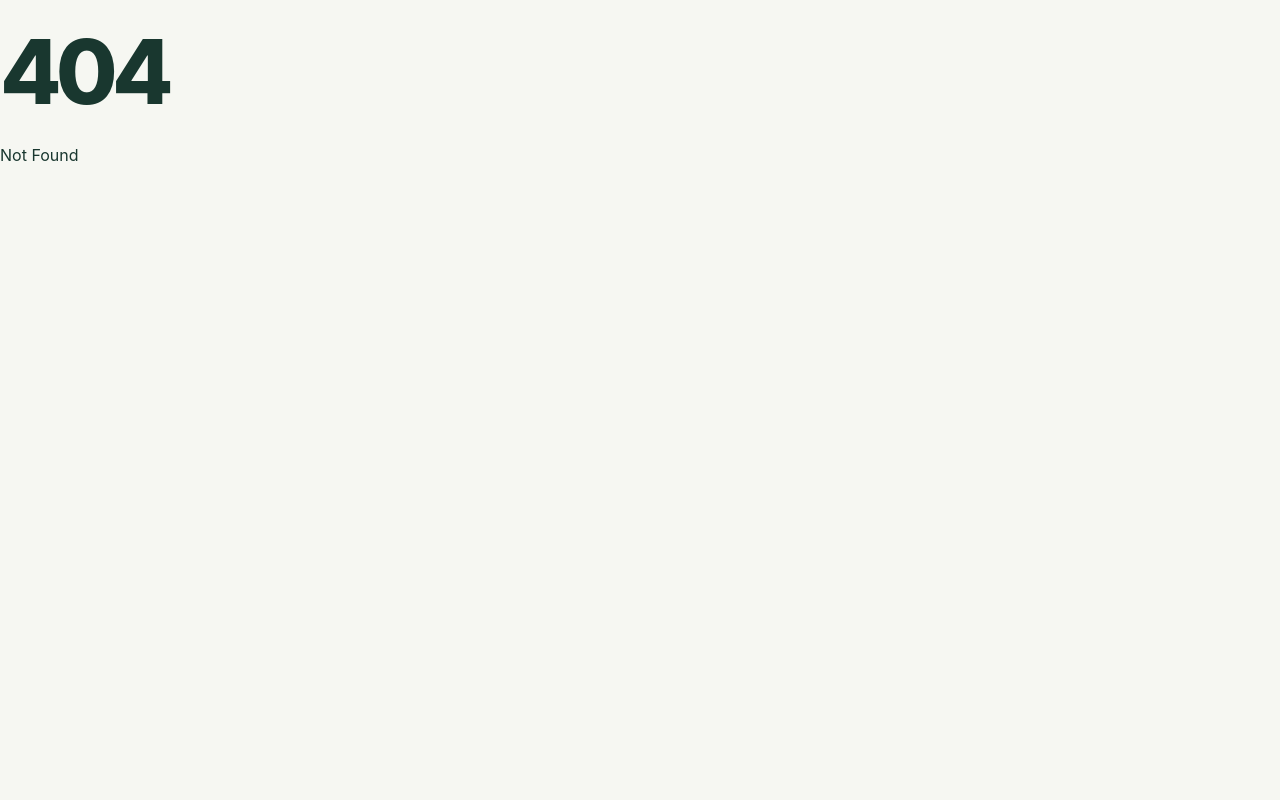
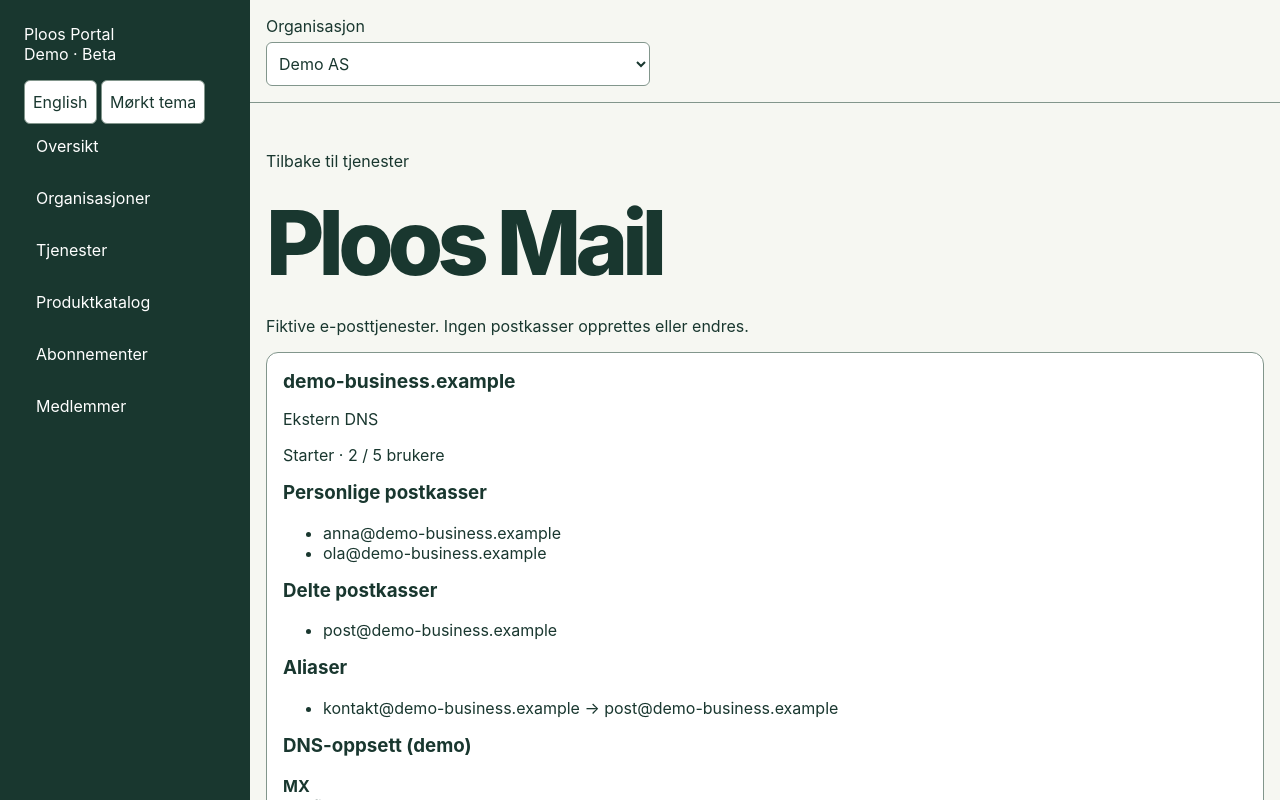
Before and after one commit to Ploos-AS/Ploos-Portal, a SvelteKit app: page /preview/products/mail in a window 1280 px wide. Before the commit this address had no page. Shown: the top 800 px of the page. Built offline with nearby package versions, Linux system fonts and the light colour scheme.

Commit message:
feat: add independent mail service preview

```diff
--- /dev/null
+++ b/src/routes/preview/products/mail/+page.svelte
@@ -0,0 +1,41 @@
+<script lang="ts">
+  import { getContext } from 'svelte';
+  const getLanguage = getContext<() => 'nb' | 'en'>('preview-language');
+  const organization = getContext<{ selected: () => string }>('preview-organization');
+  let language = $derived(getLanguage());
+  const accounts = [
+    { organization: 'business', domain: 'demo-business.example', arrangement: { nb: 'Ekstern DNS', en: 'External DNS' }, users: ['anna', 'ola'], shared: ['post'], aliases: [{ name: 'kontakt', target: 'post' }], mx: true, spf: true, dkim: true, dmarc: false },
+    { organization: 'association', domain: 'sirdal.seniornett.example', arrangement: { nb: 'Delegert subdomene', en: 'Delegated subdomain' }, users: ['leder', 'kasserer', 'sekretar'], shared: ['styret', 'post'], aliases: [{ name: 'kontakt', target: 'post' }], mx: false, spf: false, dkim: false, dmarc: false }
+  ];
+  let visible = $derived(accounts.filter(account => account.organization === organization.selected()));
+</script>
+<svelte:head><title>Ploos Mail – Preview</title><meta name="robots" content="noindex" /></svelte:head>
+<main>
+  <a href="/preview/products">{language === 'nb' ? 'Tilbake til tjenester' : 'Back to services'}</a>
+  <h1>Ploos Mail</h1>
+  <p>{language === 'nb' ? 'Fiktive e-posttjenester. Ingen postkasser opprettes eller endres.' : 'Fictional email services. No mailboxes are created or modified.'}</p>
+  {#each visible as account (account.domain)}
+    <article>
+      <h2>{account.domain}</h2>
+      <p>{account.arrangement[language]}</p>
+      <p>Starter · {account.users.length} / 5 {language === 'nb' ? 'brukere' : 'users'}</p>
+      <h3>{language === 'nb' ? 'Personlige postkasser' : 'Personal mailboxes'}</h3>
+      <ul>{#each account.users as user}<li>{user}@{account.domain}</li>{/each}</ul>
+      <h3>{language === 'nb' ? 'Delte postkasser' : 'Shared mailboxes'}</h3>
+      <ul>{#each account.shared as mailbox}<li>{mailbox}@{account.domain}</li>{/each}</ul>
+      <h3>{language === 'nb' ? 'Aliaser' : 'Aliases'}</h3>
+      <ul>{#each account.aliases as alias}<li>{alias.name}@{account.domain} → {alias.target}@{account.domain}</li>{/each}</ul>
+      <h3>{language === 'nb' ? 'DNS-oppsett (demo)' : 'DNS setup (demo)'}</h3>
+      <dl>{#each [['MX', account.mx], ['SPF', account.spf], ['DKIM', account.dkim], ['DMARC', account.dmarc]] as [label, ready]}<dt>{label}</dt><dd>{ready ? (language === 'nb' ? 'Konfigurert' : 'Configured') : (language === 'nb' ? 'Venter' : 'Pending')}</dd>{/each}</dl>
+    </article>
+  {:else}
+    <p>{language === 'nb' ? 'Ingen e-posttjenester i valgt demoorganisasjon.' : 'No email services in the selected demo organization.'}</p>
+  {/each}
+</main>
+<style>
+  main { margin: 2rem auto; padding: 1rem; }
+  article { background: var(--control); border: 1px solid var(--border); border-radius: .75rem; padding: 1rem; margin-block: 1rem; overflow-wrap: anywhere; }
+  h2 { font-size: 1.2rem; }
+  dt { font-weight: bold; }
+  dd { margin: 0 0 .75rem; }
+</style>
```
